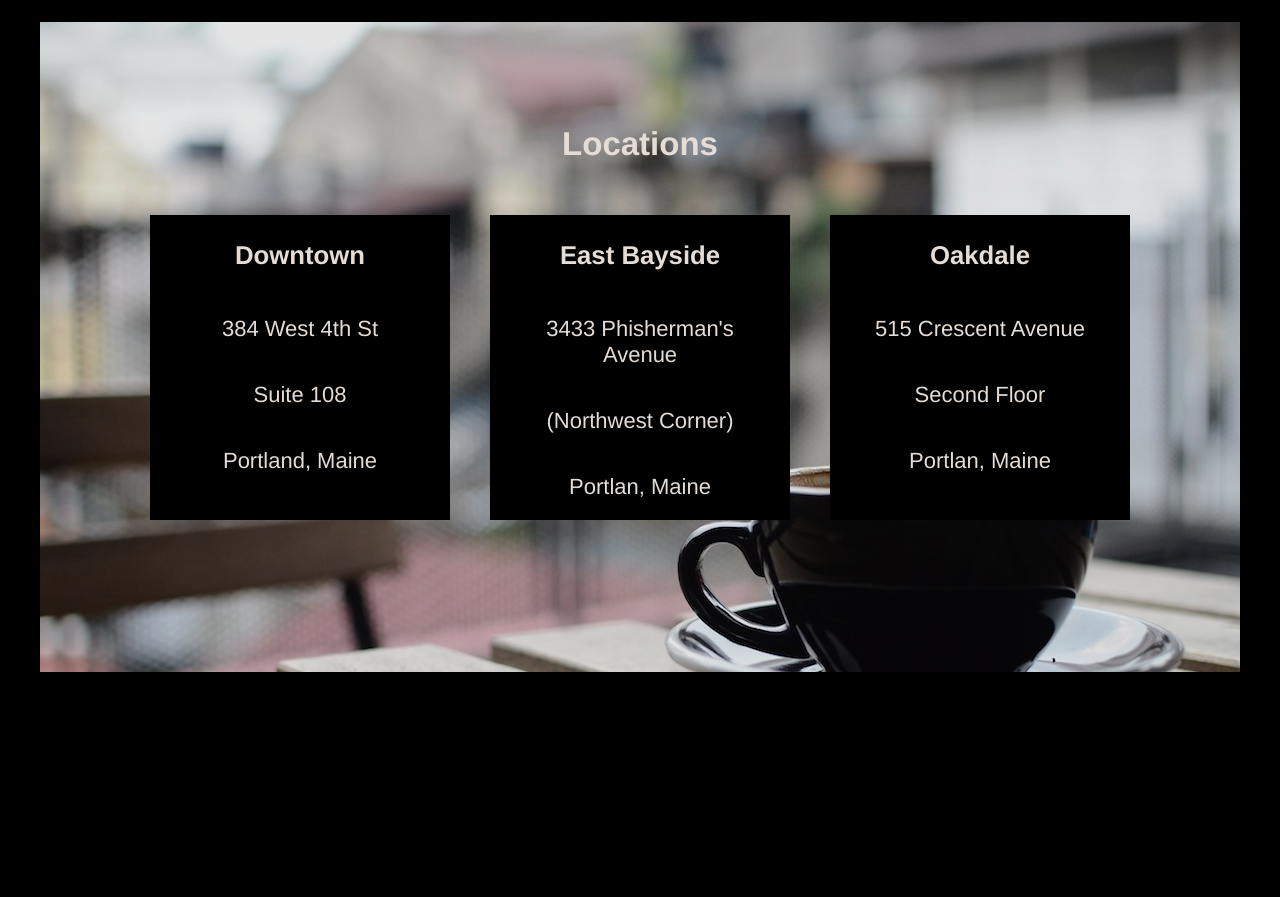
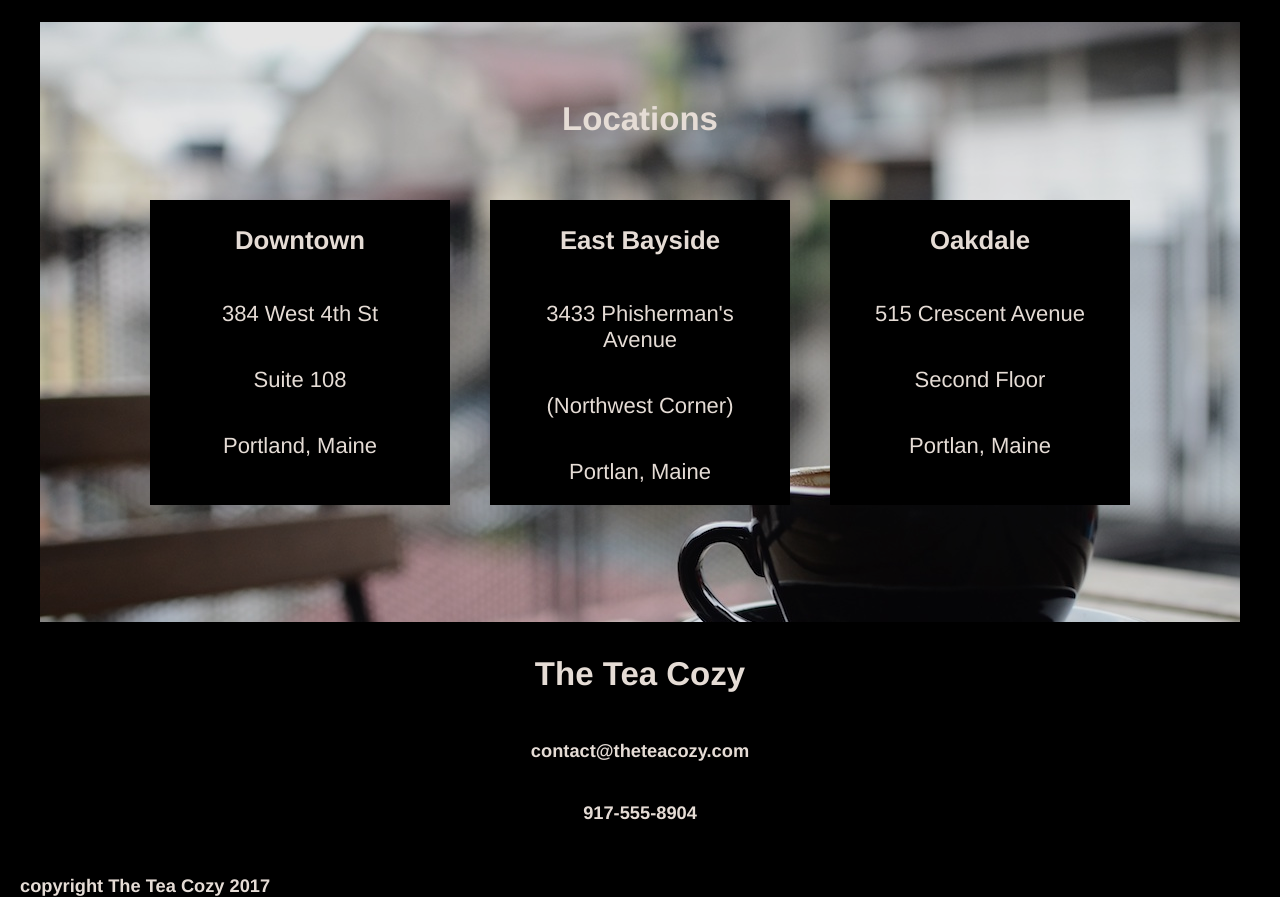
Before and after one commit to AndrewAbakhin/Tea-Cozy, a plain HTML site: page index.html in a window 1280 px wide. Shown: the part 1565-2462 px from the top of the page. Before the commit the page ends 2237 px from the top, so only its background shows below. Drawn offline with Linux system fonts and the light colour scheme.

Commit message:
final product

```diff
--- a/index.html
+++ b/index.html
@@ -14,7 +14,7 @@
         <div class="nav">
           <span class="nav1"> <a href="#missions">Mission</a> </span>
           <span class="nav1"> <a href="#featured">Featured Tea</a> </span>
-          <span class="nav1"> <a href="#">Locations</a> </span>
+          <span class="nav1"> <a href="#location">Locations</a> </span>
         </div>
       </div>
     </header>
@@ -79,34 +79,18 @@
           <span>Second Floor</span>
           <span>Portlan, Maine</span>
         </div>
-
       </div>
-
-
-
-
     </div>
-
-
-
-
-
-
-
-
-
-
-
-
-
-
-
-
-
-
-
-
-
+  </div>
+  <div class="footer">
+    <div class="info">
+      <h2>The Tea Cozy</h2>
+      <h5>contact@theteacozy.com</h5>
+      <h5>917-555-8904</h5>
+    </div>
+    <div id="copyright">
+      <h5 class="copy-text">copyright The Tea Cozy 2017</h5>
+    </div>
   </div>
   </body>
 </html>
--- a/resources/css/style.css
+++ b/resources/css/style.css
@@ -87,8 +87,7 @@ color: seashell;
   top: 125px;
   width: 1200px;
   height: 500px;
-  /* may need to keep to visually keep picture full*/
-  padding-bottom: 150px;
+  padding-bottom: 100px;
 }
 
 
@@ -111,10 +110,36 @@ color: seashell;
   justify-content: center;
   margin-top: 15px;
   position: relative;
-  top: 100px;
+  top: 85px;
 }
 
 .location1 {
   position: relative;
-  top: 75px;
+  top: 50px;
 }
+
+.footer {
+  position: relative;
+  top: 200px;
+  display: block;;
+  text-align: left;
+  align-items: center;
+}
+
+.info {
+  display: flex;
+  flex-wrap: wrap;
+  flex-direction: column;
+  text-align: center;
+}
+
+.info h5 {
+  margin: 20px;
+}
+
+#copyright {
+  display: block;
+  text-align: left;
+  margin-left: 20px;
+  margin-bottom: 40px;
+}
```
